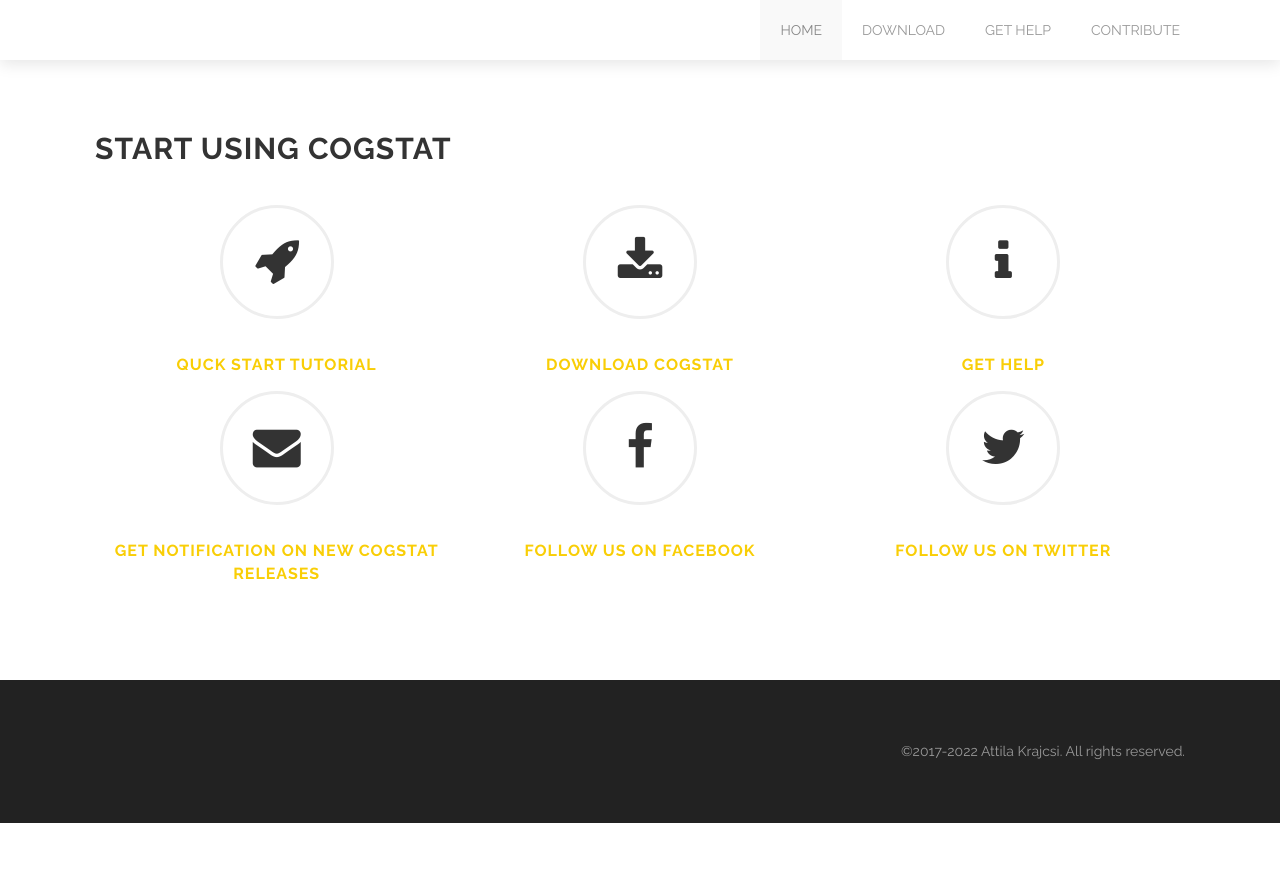
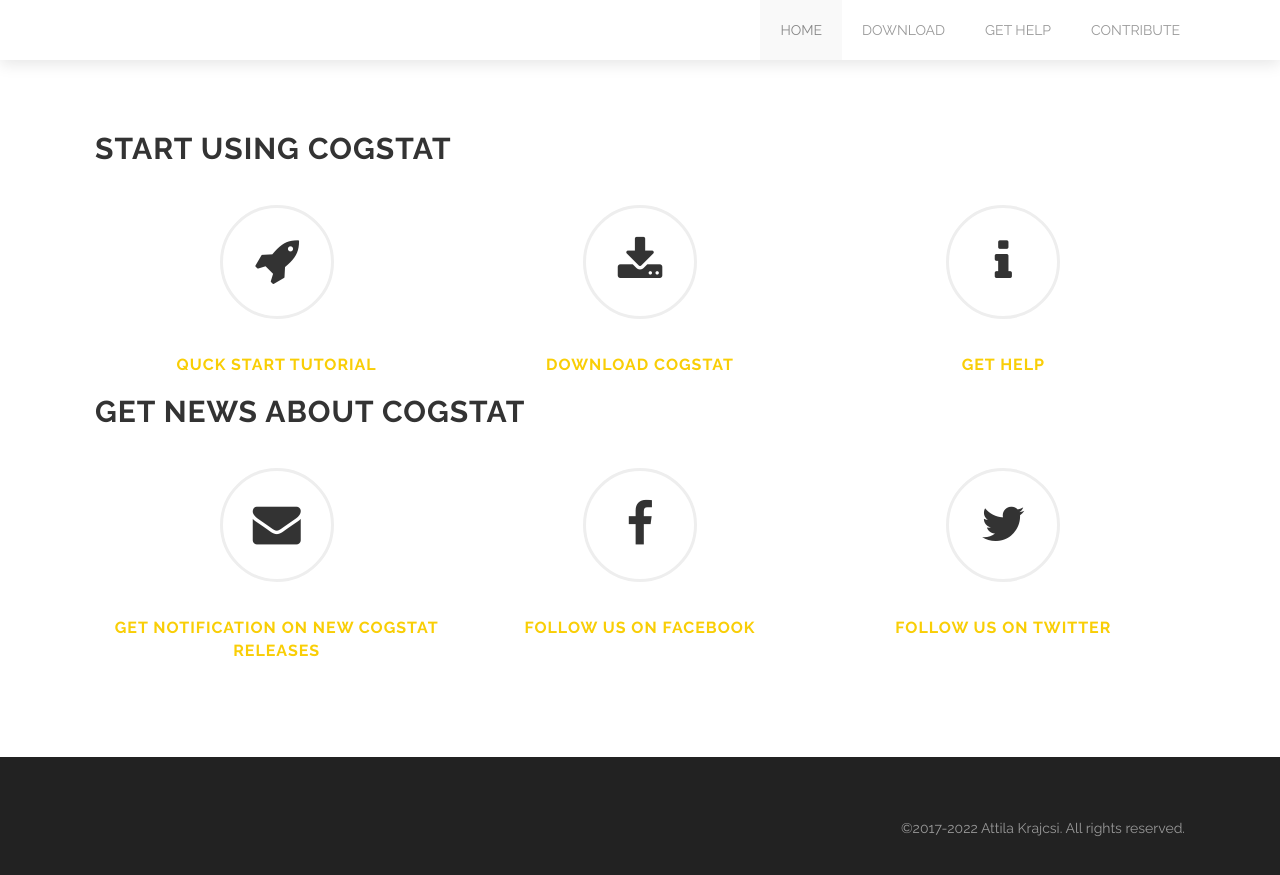
Before and after one commit to cogstat/cogstat_website, a Jekyll site: the page built from index.html, in a window 1280 px wide and 900 px high, scrolled down 1409 px. Shown: the top 875 px of the window. Built offline with Jekyll 4.4.1, drawn with Linux system fonts in a browser that asks for light colours; the list of posts is cut into pages by our own code; before the commit the page ends 2232 px from its top, so only the background shows below that.

Commit message:
Update index.html

```diff
--- a/index.html
+++ b/index.html
@@ -156,6 +156,8 @@
     </div>
 
     <div class='large-12 columns'>
+    <h2>Get news about CogStat</h2>
+    <div class='spacing'></div>
 
       <div class="medium-4 large-4 columns">
           <div class="fadein mod modIconText" data-delay="400">
```
